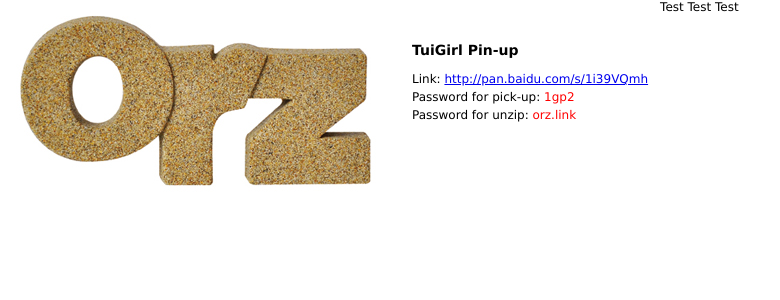
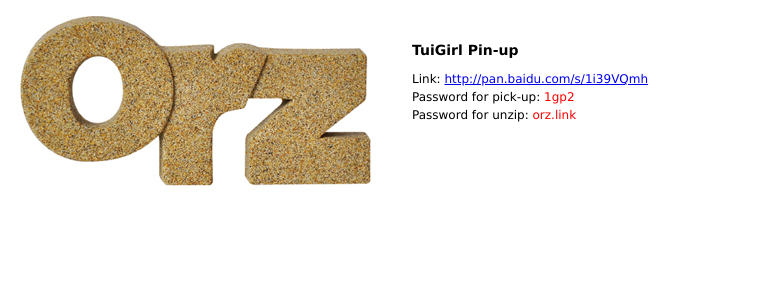
Before and after one commit to taoqing/orz.link, a PHP site: page / in a window 1280 px wide. Shown: the top 300 px of the page, without its empty margins (0-780 px from the left). Run offline with PHP 8.4, Linux system fonts and the light colour scheme.

Commit message:
back to previous version

```diff
--- a/index.php
+++ b/index.php
@@ -22,8 +22,6 @@
 		<p>Password for pick-up: <span class="mark">1gp2</span></p>
 		<p>Password for unzip: <span class="mark">orz.link</span></p>
 	</div>
-
-	<div>Test Test Test</div>
 </div>
 </body>
 </html>
```
